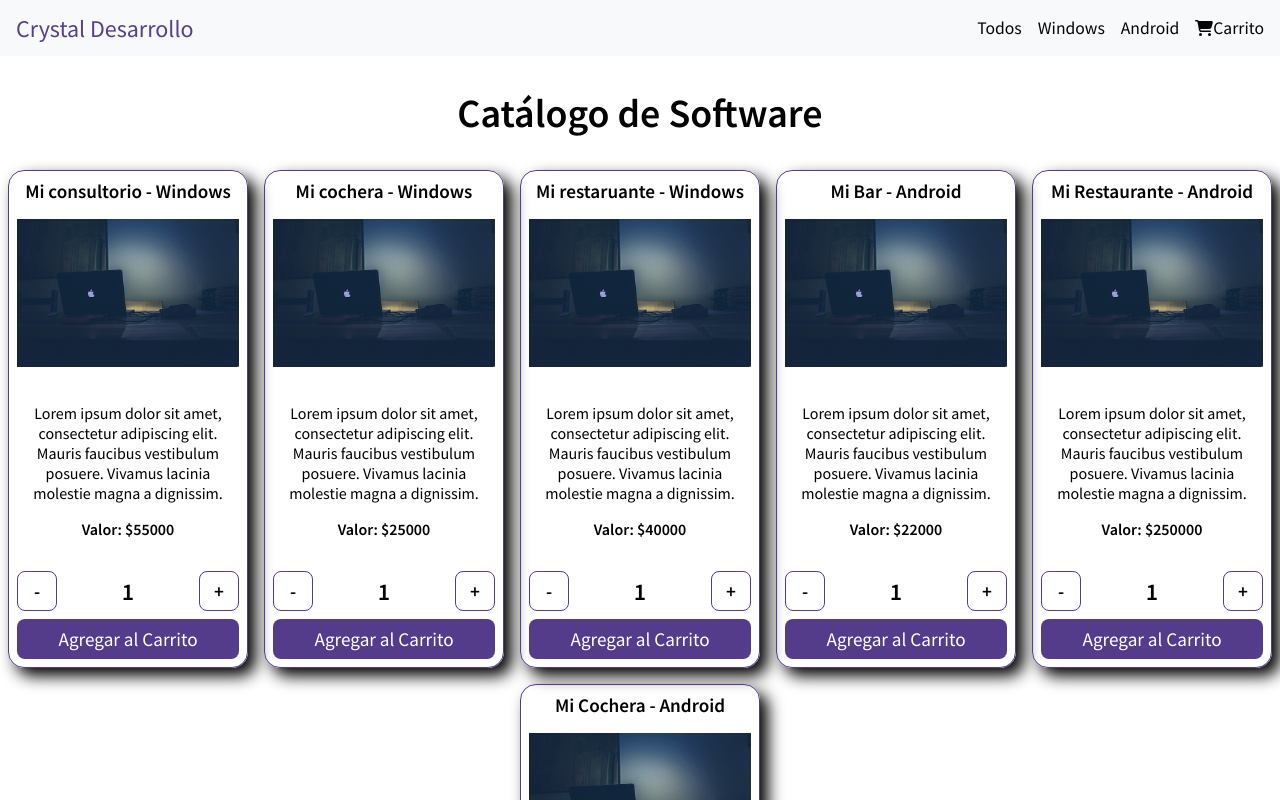
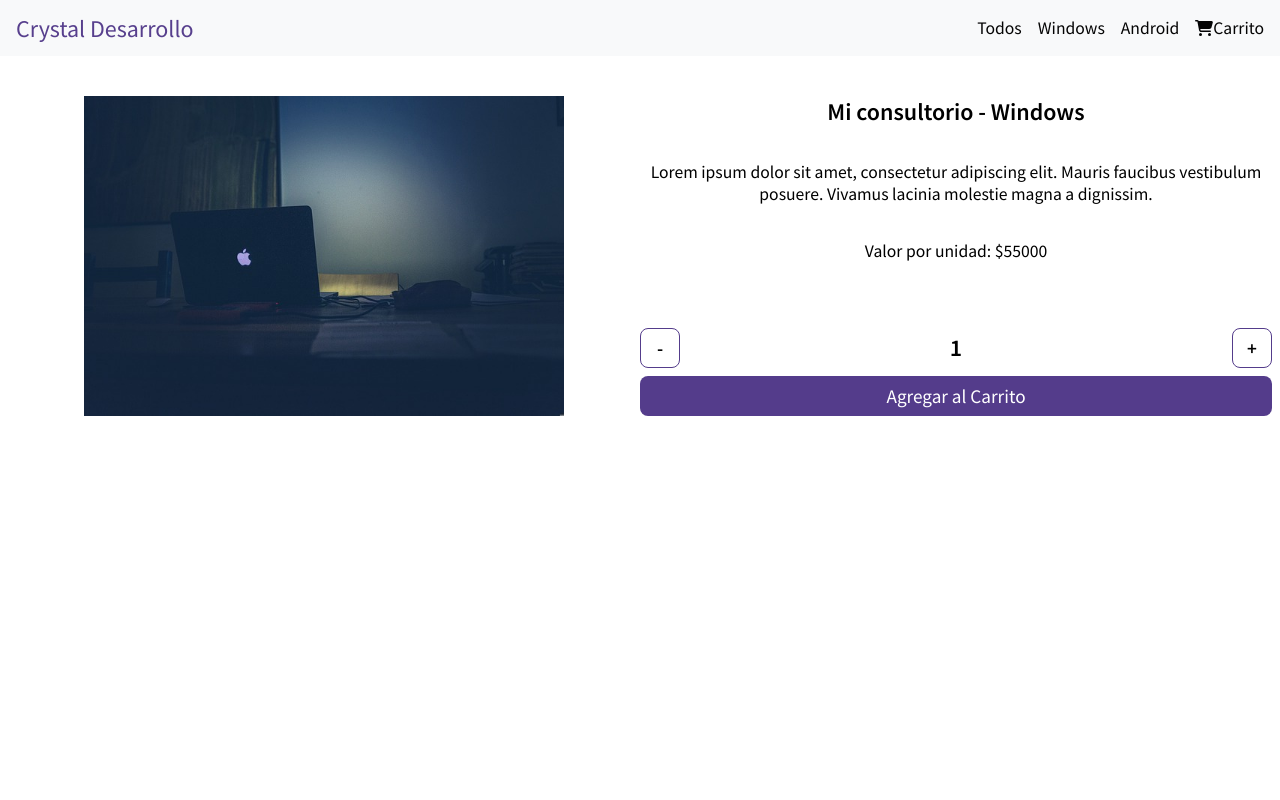
Before and after one commit to FacuMunozLemir/ReactSoftwareCommerce, a React (Create React App) app: page / in a window 1280 px wide. Shown: the top 800 px of the page. Built offline with nearby package versions, Linux system fonts and the light colour scheme.

Commit message:
Se agregÃaron los compoentes ItemDetailContainter y el componente ItemDetail

```diff
--- a/src/App.js
+++ b/src/App.js
@@ -1,13 +1,14 @@
 import "./App.css";
 import NavBar from "./components/NavBar/NavBar";
 import ItemListContainer from "./components/ItemListContainer/ItemListContainer";
-import ItemCount from "./components/ItemCount/ItemCount";
+import ItemDetailContainer from "./components/itemDetailContainer/itemDetailContainer";
 import "./fontawesome";
 function App() {
   return (
     <div className="App">
       <NavBar />
-      <ItemListContainer greeting="Catálogo de Software" />
+      {/* <ItemListContainer greeting="Catálogo de Software" /> */}
+      <ItemDetailContainer />
     </div>
   );
 }
--- a/src/components/Item/Item.jsx
+++ b/src/components/Item/Item.jsx
@@ -1,5 +1,4 @@
 import "./item.css";
-import ItemCount from "../ItemCount/ItemCount";
 
 export default function Card(item) {
   function onAdd(count) {
@@ -21,7 +20,9 @@ export default function Card(item) {
       <img src={item.imagen} alt="" />
       <p>{item.descripcion}</p>
       <p className="precio">Valor: ${item.precio}</p>
-      <ItemCount initial={1} stock={item.stock} onAdd={onAdd} />
+      <a href="#" className="btnDescripcion">
+        Descripción
+      </a>
     </div>
   );
 }
--- a/src/components/Item/item.css
+++ b/src/components/Item/item.css
@@ -3,6 +3,9 @@
   height: auto;
   margin: 1rem 0.5rem 0rem 0.5rem;
   padding: 0.5rem;
+  display: flex;
+  flex-direction: column;
+  align-items: center;
   border: 0.05rem solid #543c8b;
   border-radius: 1rem;
   box-shadow: 0.5rem 0.5rem 1rem 0rem #000;
@@ -26,3 +29,21 @@
 .card .precio {
   font-weight: 600;
 }
+
+.card .btnDescripcion {
+  width: 100%;
+  font-size: 1rem;
+  font-weight: 600;
+  padding: 0.5rem;
+  margin: 1.5rem 0rem;
+  text-align: center;
+  text-decoration: none;
+  border: 0.05rem solid #543c8b;
+  border-radius: 1rem;
+}
+
+.card .btnDescripcion:hover {
+  background-color: #543c8b;
+  color: #fff;
+  transition: 0.3s all ease;
+}
--- /dev/null
+++ b/src/components/itemDetail/ItemDetail.jsx
@@ -0,0 +1,27 @@
+import React from "react";
+import "./itemdetail.css";
+import ItemCount from "../ItemCount/ItemCount";
+
+function ItemDetail(props) {
+  return (
+    <div className="contenedorDescripcionProducto">
+      <div className="izquierda">
+        <img src={props.img} alt="imágen de producto" />
+      </div>
+      <div className="derecha">
+        <div className="titulo">
+          <h2>{props.nombre}</h2>
+        </div>
+        <div className="descripcion">
+          <p>{props.descripcion}</p>
+        </div>
+        <div className="precio">
+          <p>Valor por unidad: ${props.precio}</p>
+        </div>
+        <ItemCount stock={props.stock} initial={1} />
+      </div>
+    </div>
+  );
+}
+
+export default ItemDetail;
--- /dev/null
+++ b/src/components/itemDetail/itemdetail.css
@@ -0,0 +1,32 @@
+.contenedorDescripcionProducto {
+  margin-top: 2rem;
+  width: 100%;
+  padding: 0.5rem;
+  display: flex;
+  align-items: center;
+}
+
+.contenedorDescripcionProducto .izquierda {
+  width: 50%;
+  display: flex;
+  align-items: center;
+  justify-content: center;
+}
+
+.contenedorDescripcionProducto img {
+  height: 20rem;
+}
+
+.contenedorDescripcionProducto .derecha {
+  width: 50%;
+  height: 20rem;
+  display: flex;
+  flex-direction: column;
+  align-items: center;
+  justify-content: space-between;
+  text-align: center;
+}
+
+.contenedorDescripcionProducto .derecha p {
+  font-size: 1.1rem;
+}
--- /dev/null
+++ b/src/components/itemDetailContainer/itemDetailContainer.jsx
@@ -0,0 +1,27 @@
+import React from "react";
+import { useState, useEffect } from "react";
+import getItems from "../../services/mockAPI";
+import ItemDetail from "../itemDetail/ItemDetail";
+
+function ItemDetailContainer() {
+  let [item, setItem] = useState([]);
+  useEffect(() => {
+    getItems().then((respuestaDatos) => {
+      setItem(respuestaDatos[0]);
+      console.log(item);
+    });
+  }, [item]);
+
+  return (
+    <ItemDetail
+      nombre={item.nombre}
+      stock={item.stock}
+      categoria={item.categoria}
+      descripcion={item.descripcion}
+      img={item.img}
+      precio={item.precio}
+    />
+  );
+}
+
+export default ItemDetailContainer;
```
Also changed, not shown: src/components/itemDetailContainer/itemdetailcontainer.css (added).
